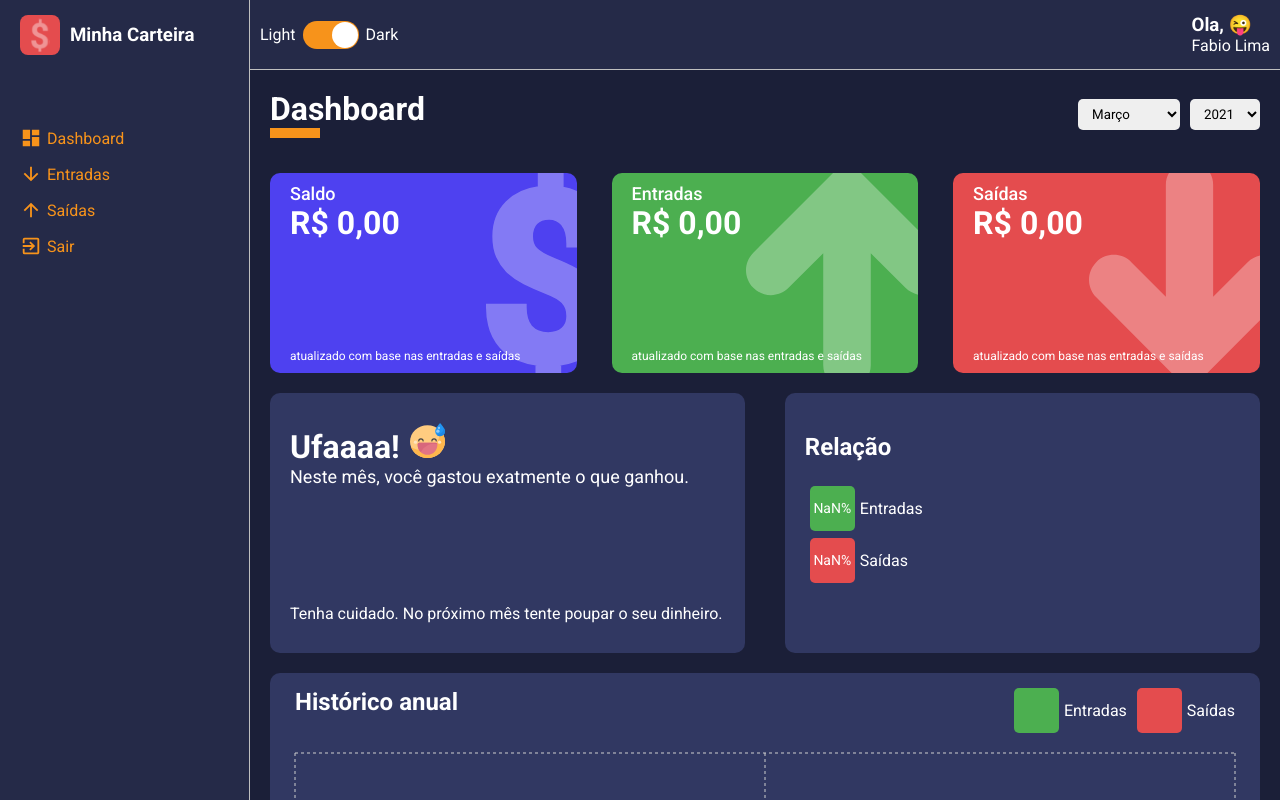
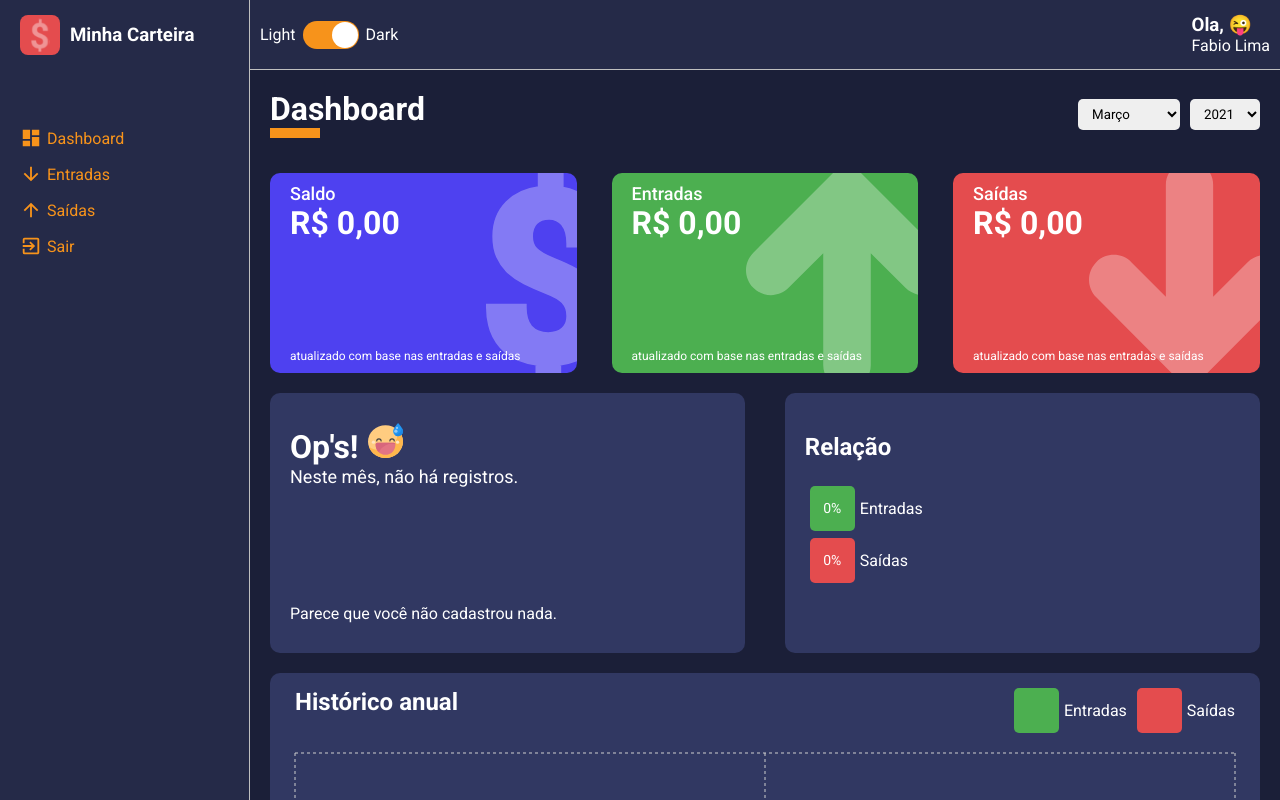
Before and after one commit to flrlima/dashboard-finance, a React (Create React App) app: page /dashboard in a window 1280 px wide. Built offline with nearby package versions, Linux system fonts and the light colour scheme.

Commit message:
Finalizando o bar chart

```diff
--- a/src/components/BarChartsBox/index.tsx
+++ b/src/components/BarChartsBox/index.tsx
@@ -34,7 +34,7 @@ const BarChartsBox: React.FC<IBarChartsBoxProps> = ({ title, data }) => {
              <SideRight>
                 <ResponsiveContainer>
                     <BarChart data={data} width={10}>
-                        <Bar dataKey="amount">
+                        <Bar dataKey="amount" name="Valor">
                             {
                                 data.map((i) => (
                                     <Cell
@@ -44,7 +44,10 @@ const BarChartsBox: React.FC<IBarChartsBoxProps> = ({ title, data }) => {
                                 ))
                             }
                         </Bar>
-                    {/* <Tooltip formatter={(value: any) => formatCurrency(value)}/> */}
+                    <Tooltip
+                        cursor={{fill: 'none'}}
+                        formatter={(value: any) => formatCurrency(value)}
+                    />
                     </BarChart>
                 </ResponsiveContainer>
              </SideRight>
--- a/src/pages/Dashboard/index.tsx
+++ b/src/pages/Dashboard/index.tsx
@@ -105,6 +105,14 @@ const Dashboard: React.FC = () => {
                 icon: saDImg
             }
         }
+        else if(totalGains === 0 && totalExpenses === 0){
+            return {
+                title: "Op's!",
+                description: "Neste mês, não há registros.",
+                footerText: "Parece que você não cadastrou nada. ",
+                icon: grinningImg
+            }
+        }
         else if(totalBalance === 0){
             return {
                 title: "Ufaaaa!",
@@ -126,21 +134,21 @@ const Dashboard: React.FC = () => {
     const relationExpenseVersusGains = useMemo(() => {
         const total = totalGains + totalExpenses;
 
-        const gainsPercent = (totalGains / total) * 100;
-        const expensesPercent = (totalExpenses / total) * 100;
+        const gainsPercent = Number(((totalGains / total) * 100).toFixed(1));
+        const expensesPercent = Number(((totalExpenses / total) * 100).toFixed(1));
 
         const data = [
             {
                 name: 'Entradas',
                 value: totalGains,
-                percent: Number(gainsPercent.toFixed(1)),
+                percent: gainsPercent ? gainsPercent : 0,
                 // color: '#F7931B'
                 color: '#4CAF50'
             },
             {
                 name: 'Saídas',
                 value: totalExpenses,
-                percent: Number(expensesPercent.toFixed(1)),
+                percent: expensesPercent ? expensesPercent : 0,
                 color: '#E44C4E'
             }
         ]
@@ -168,18 +176,20 @@ const Dashboard: React.FC = () => {
         });
 
         const total = amountRecurrent + amountEventual;
+        const recurrentPercent = Number(((amountRecurrent / total) * 100).toFixed(1));
+        const eventualPercentt = Number(((amountEventual / total) * 100).toFixed(1));
 
         return [
             {
                 name: 'Recorrentes',
                 amount: amountRecurrent,
-                percent: Number(((amountRecurrent / total) * 100).toFixed(1)),
+                percent: recurrentPercent ? recurrentPercent : 0,
                 color: '#4E41F0'
             },
             {
                 name: 'Eventuais',
                 amount: amountEventual,
-                percent: Number(((amountEventual / total) * 100).toFixed(1)),
+                percent: eventualPercentt ? eventualPercentt : 0,
                 color: '#E44C4E'
             }
         ];
@@ -205,18 +215,20 @@ const Dashboard: React.FC = () => {
         });
 
         const total = amountRecurrent + amountEventual;
+        const recurrentPercent = Number(((amountRecurrent / total) * 100).toFixed(1));
+        const eventualPercentt = Number(((amountEventual / total) * 100).toFixed(1));
 
         return [
             {
                 name: 'Recorrentes',
                 amount: amountRecurrent,
-                percent: Number(((amountRecurrent / total) * 100).toFixed(1)),
+                percent: recurrentPercent ? recurrentPercent : 0,
                 color: '#4E41F0'
             },
             {
                 name: 'Eventuais',
                 amount: amountEventual,
-                percent: Number(((amountEventual / total) * 100).toFixed(1)),
+                percent: eventualPercentt ? eventualPercentt : 0,
                 color: '#E44C4E'
             }
         ];
```
